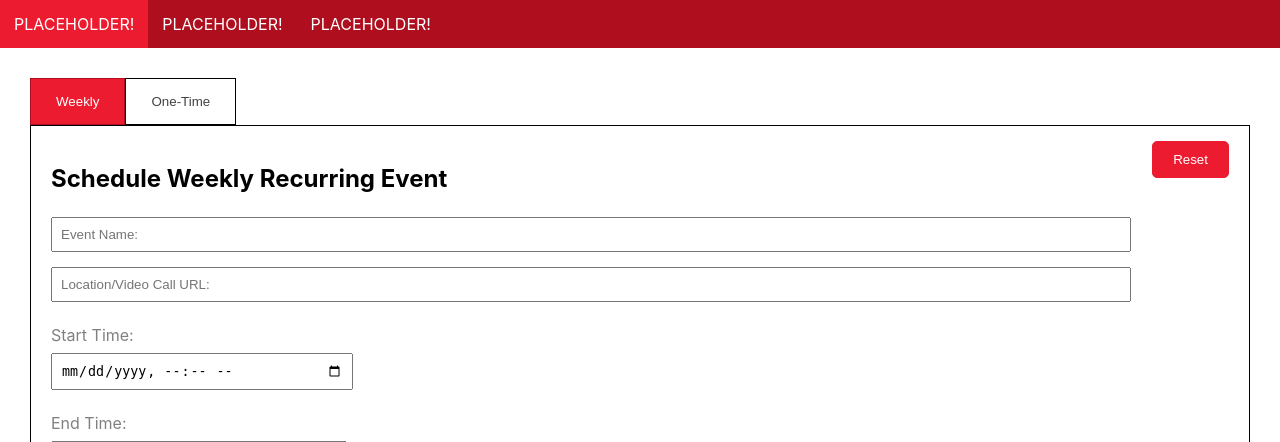
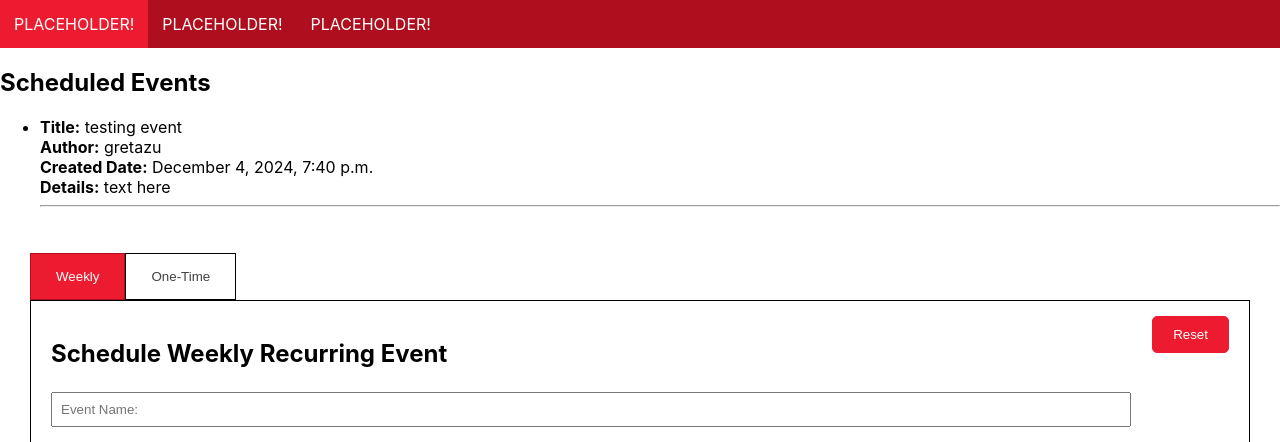
Before and after one commit to zu-greta/socs_sisters, a Django app: template django/blog/templates/blog/scheduling.html in a window 1280 px wide. Shown: the top 442 px of the page. Run offline with Django 5.2, Linux system fonts and the light colour scheme; the template is opened without the code that fills it: values that come from a table or form of the project are taken from there, others are empty; data comes from the database, SQL or seed files in the repository; both versions use the stored data as it was after the commit.

Commit message:
testing django

```diff
--- a/django/blog/models.py
+++ b/django/blog/models.py
@@ -12,3 +12,12 @@ class Post(models.Model):
 
     def __str__(self):
         return self.title
+
+class Schedule(models.Model):
+    author = models.ForeignKey(settings.AUTH_USER_MODEL, on_delete=models.CASCADE)
+    title = models.CharField(max_length=200)
+    text = models.TextField()
+    created_date = models.DateTimeField(default=timezone.now)
+
+    def __str__(self):
+        return self.title
--- a/django/blog/templates/blog/scheduling.html
+++ b/django/blog/templates/blog/scheduling.html
@@ -1,10 +1,11 @@
+{% load static %}
 <!DOCTYPE html>
 <html lang="en">
 <head>
   <meta charset="UTF-8">
   <meta name="viewport" content="width=device-width, initial-scale=1.0">
   <title>Schedule Creation</title>
-  <link rel="stylesheet" href="styles.css">
+  <link rel="stylesheet" href="{% static 'styles.css' %}">
 </head>
 <body>
     <!--navigation bar with logo and etc-->
@@ -12,6 +13,25 @@
         <a href="#">PLACEHOLDER!</a>
         <a href="#">PLACEHOLDER!</a>
         <a href="#">PLACEHOLDER!</a>
+    </div>
+
+    <div id="schedule-content">
+      <h2>Scheduled Events</h2>
+      {% if schedules %}
+          <ul>
+            {% for schedule in schedules %}
+              <li>
+                <strong>Title:</strong> {{ schedule.title }} <br>
+                <strong>Author:</strong> {{ schedule.author }} <br>
+                <strong>Created Date:</strong> {{ schedule.created_date|date:"F j, Y, g:i a" }} <br>
+                <strong>Details:</strong> {{ schedule.text }}
+              </li>
+              <hr>
+            {% endfor %}
+          </ul>
+      {% else %}
+          <p>No events scheduled yet.</p>
+      {% endif %}
     </div>
 
 <div id="background-container">
@@ -104,6 +124,6 @@
 </div>
 
 
-  <script src="scripts.js"></script>
+  <script src="{% static 'scripts.js' %}"></script>
 </body>
 </html>
--- a/django/blog/urls.py
+++ b/django/blog/urls.py
@@ -3,4 +3,5 @@ from . import views
 
 urlpatterns = [
     path('', views.post_list, name='posts_list'),
+    path('schedule/', views.schedule, name='schedule'),
 ]
--- a/django/mysite/settings.py
+++ b/django/mysite/settings.py
@@ -116,7 +116,10 @@ USE_TZ = True
 # Static files (CSS, JavaScript, Images)
 # https://docs.djangoproject.com/en/5.1/howto/static-files/
 
-STATIC_URL = 'static/'
+STATIC_URL = '/static/'  # Base URL for static files
+STATICFILES_DIRS = [
+    BASE_DIR / 'blog/static',  # Directory where your static files are stored
+]
 
 # Default primary key field type
 # https://docs.djangoproject.com/en/5.1/ref/settings/#default-auto-field
```
Also changed, not shown: django/blog/views.py (+8 -0 lines), django/blog/static/scripts.js (renamed from django/blog/templates/blog/scripts.js), django/blog/static/styles.css (renamed from django/blog/templates/blog/styles.css), django/db.sqlite3.
